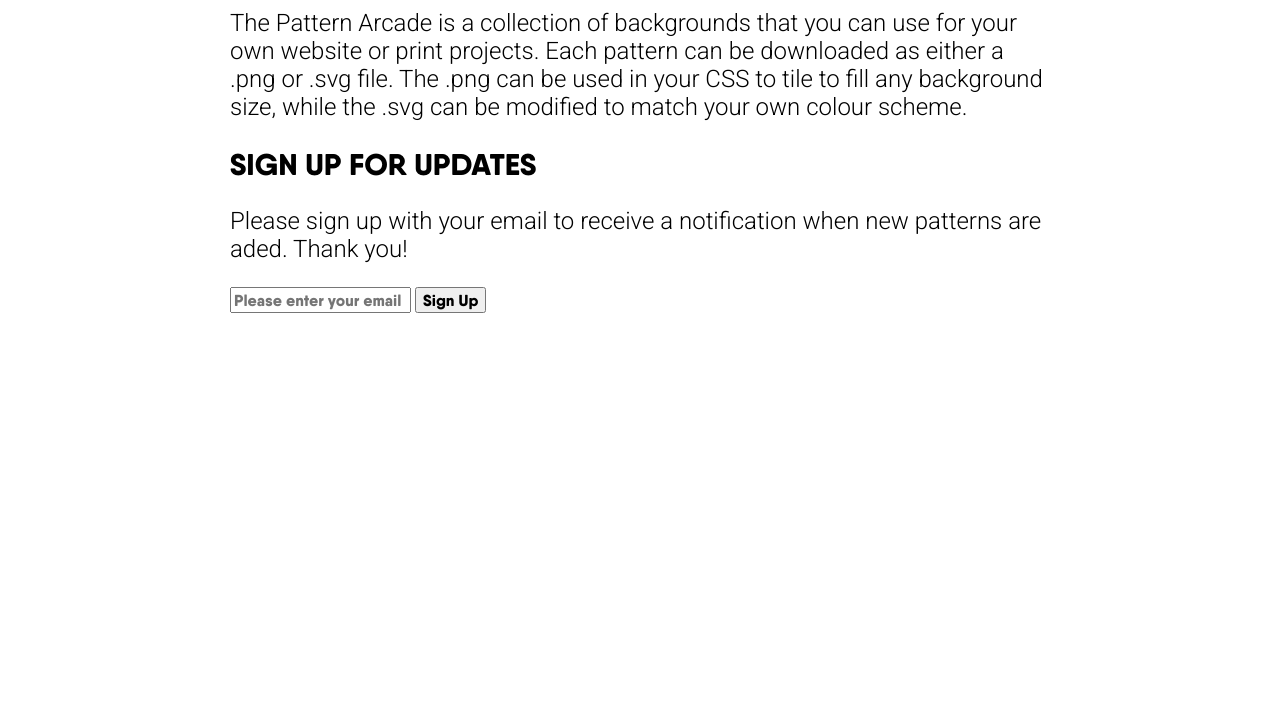
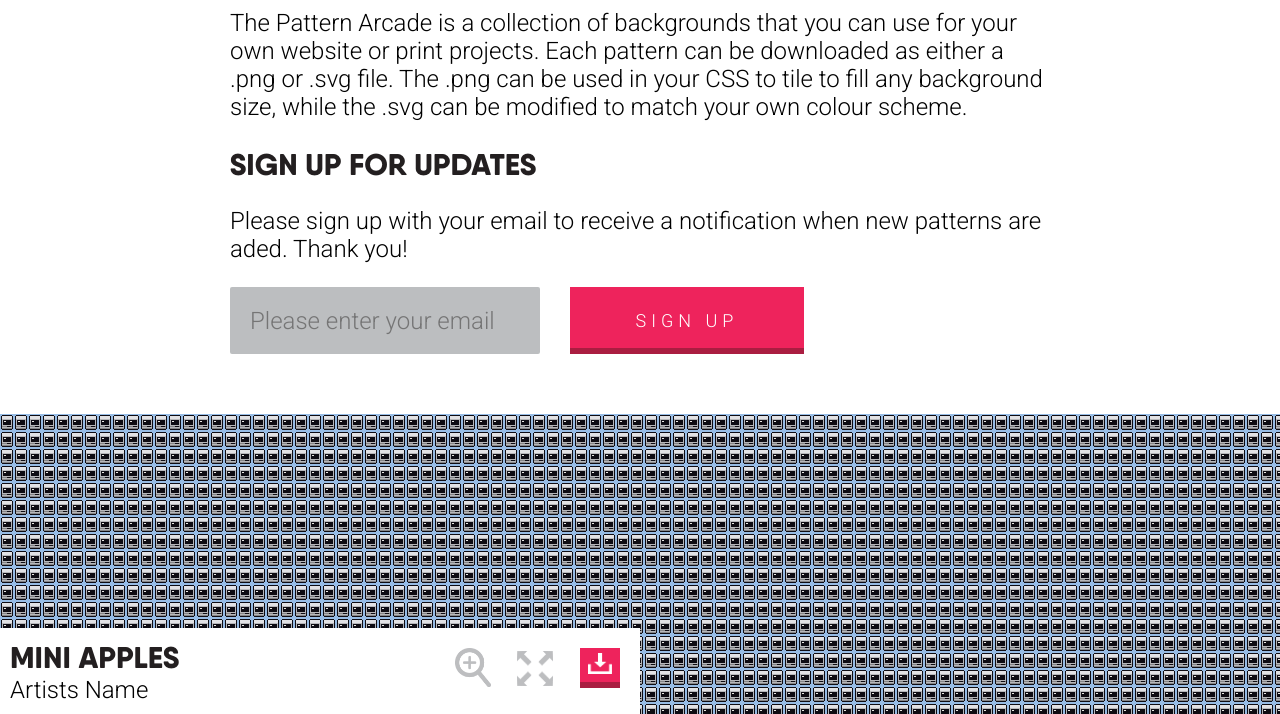
Before and after one commit to pcsandford/malpas, a website: page index.html in a window 1280 px wide. Shown: the part 630-1344 px from the top of the page. Before the commit the page ends 1003 px from the top, so only its background shows below. Drawn offline with Linux system fonts and the light colour scheme.

Commit message:
adding hover states, layout

```diff
--- a/index.html
+++ b/index.html
@@ -34,9 +34,29 @@
       <p>Please sign up with your email to receive a notification when new patterns are aded. Thank you!</p>
       <form class="area__signup">
         <input type="text" placeholder="Please enter your email">
-        <button class="button__signup">Sign Up</button>
+        <div class="button--signup"><p>Sign Up</p></div>
       </form>
     </section><!--.info-->
+    <section class="pattern pattern-one">
+      <div class="area__info">
+        <div class="area__text">
+          <h3>Mini Apples</h3>
+          <p>Artists Name</p>
+        </div>
+        <div class="area__icons">
+          <div class="icon--zoom">
+
+          </div>
+          <div class="icon--expand">
+
+          </div>
+          <div class="button--download">
+            <img class="icon--download" src="build/images/download-icon.png" alt="Download icon">
+            <img class="icon--download-hover" src="build/images/download-icon-hover.png" alt="Download icon hover">
+          </div>
+        </div>
+      </div>
+    </section>
   </div><!--.wrapper-->
 
 </body>
--- a/src/styles/style.scss
+++ b/src/styles/style.scss
@@ -11,6 +11,81 @@
 $pink : #EE235C;
 $darkPink : #AA1d41;
 $footer : #2C3E50;
+
+
+/*=======
+Text Mixins
+=======*/
+
+@mixin text--subheader {
+  color: $black;
+  font-family: 'Qanelas';
+  text-transform:uppercase;
+  font-size:30px;
+}
+
+/*=======
+Style Mixins
+=======*/
+
+@mixin button--basic {
+  position: relative;
+  background:$pink;
+  text-transform:uppercase;
+  font-family:'Roboto';
+  font-weight:300;
+  padding:5px 0;
+  letter-spacing:5px;
+  transition:all 0.3s;
+  overflow:hidden;
+  cursor:pointer;
+
+  &:before {
+    position: absolute;
+    content:"";
+    bottom:0;
+    left:0;
+    width:100%;
+    height:6px;
+    z-index:10;
+    background-color:$darkPink;
+  }
+
+  &:after {
+    position: absolute;
+    content:"";
+    top:0;
+    left:0;
+    width:100%;
+    height:0;
+    z-index:10;
+    background-color:$white;
+    transition:all 0.7s;
+  }
+
+  &:hover {
+    color:$pink;
+  }
+
+  &:hover:after {
+    height:300px;
+  }
+
+  p {
+    font-family:"Roboto";
+    position: relative;
+    z-index:20;
+  }
+}
+
+@mixin area--patterns {
+  width:100%;
+  height:300px;
+  background-color:$grey;
+  position: relative;
+}
+
+
 
 body {
   font-family: 'Qanelas', 'Roboto', sans-serif;
@@ -95,39 +170,9 @@
   }
 
   .button__view-gallery {
-    position: relative;
+    @include button--basic;
     width:234px;
-    background:$pink;
-    text-transform:uppercase;
-    font-weight:300;
     margin:20px auto 0 auto;
-    padding:5px 0;
-    letter-spacing:5px;
-    transition:all 0.3s;
-    overflow:hidden;
-    cursor:pointer;
-
-    &:before {
-      position: absolute;
-      content:"";
-      bottom:0;
-      left:0;
-      width:100%;
-      height:6px;
-      z-index:10;
-      background-color:$darkPink;
-      transition:all 0.7s;
-    }
-
-    &:hover:before {
-      height:300px;
-    }
-
-    p {
-      font-family:"Roboto";
-      position: relative;
-      z-index:20;
-    }
   }//.button__view-gallery
 }//.header
 
@@ -135,9 +180,8 @@
   padding:60px 230px;
 
   h2 {
-    text-transform:uppercase;
-    margin-top: 0;
-    font-size:30px;
+    @include text--subheader;
+    margin-top:0;
   }
 
   p {
@@ -145,4 +189,119 @@
     font-weight:300;
     font-size:24px;
   }
+
+  .area__signup {
+    width:100%;
+    display:flex;
+
+    input {
+      background-color:$grey;
+      font-size:24px;
+      padding:0 20px;
+      border:none;
+      font-family:'Roboto';
+      font-weight:300;
+      border-radius:2px;
+    }
+
+    .button--signup {
+      @include button--basic;
+      text-align:center;
+      width:234px;
+      color:$white;
+      font-weight:300;
+      margin:0 30px;
+
+      p {
+      font-size:18px;
+      }
+    }
+  }
+
 }
+
+.pattern {
+  @include area--patterns;
+
+  .area__info {
+    width:50%;
+    padding:10px;
+    background-color:$white;
+    position: absolute;
+    left:0;
+    bottom:0;
+    display:flex;
+    justify-content:space-between;
+  }
+
+  .area__text {
+
+    h3 {
+      @include text--subheader;
+      margin: 0;
+    }
+
+    p {
+      font-family:'Roboto';
+      font-weight:300;
+      font-size:24px;
+      margin: 0;
+    }
+  }
+
+  .area__icons {
+    display:flex;
+    padding:10px;
+
+    .icon--zoom {
+      width:40px;
+      height:40px;
+      background-image:url(images/zoom-icon.png);
+      background-size:90%;
+      background-repeat:no-repeat;
+      margin-right: 20px;
+      cursor:pointer;
+    }
+
+    .icon--expand {
+      width:40px;
+      height:40px;
+      background-image:url(images/expand-icon.png);
+      background-size:90%;
+      background-repeat:no-repeat;
+      background-position:center 50%;
+      margin-right: 25px;
+      cursor:pointer;
+    }
+
+    .button--download {
+      @include button--basic;
+      width:40px;
+      height:40px;
+      text-align:center;
+
+      .icon--download {
+        width:60%;
+        position: absolute;
+        z-index:30;
+        left:8px;
+        transition:all 0.7s;
+      }
+
+      .icon--download-hover {
+        width: 60%;
+        position: absolute;
+        z-index:20;
+        left:8px;
+      }
+
+      &:hover .icon--download {
+        opacity:0;
+      }
+    }
+  }
+}
+
+.pattern-one {
+  background-image:url(images/computer.png);
+}
```
Also changed, not shown: build/images/computer.png (added), build/images/download-icon-hover.png (added), build/images/download-icon.png (added), build/images/expand-icon.png (added), build/images/zoom-icon.png (added), build/style.min.css, images/computer.png (added), images/download-icon-hover.png (added), images/download-icon.png (added), images/expand-icon.png (added), images/zoom-icon.png (added).
